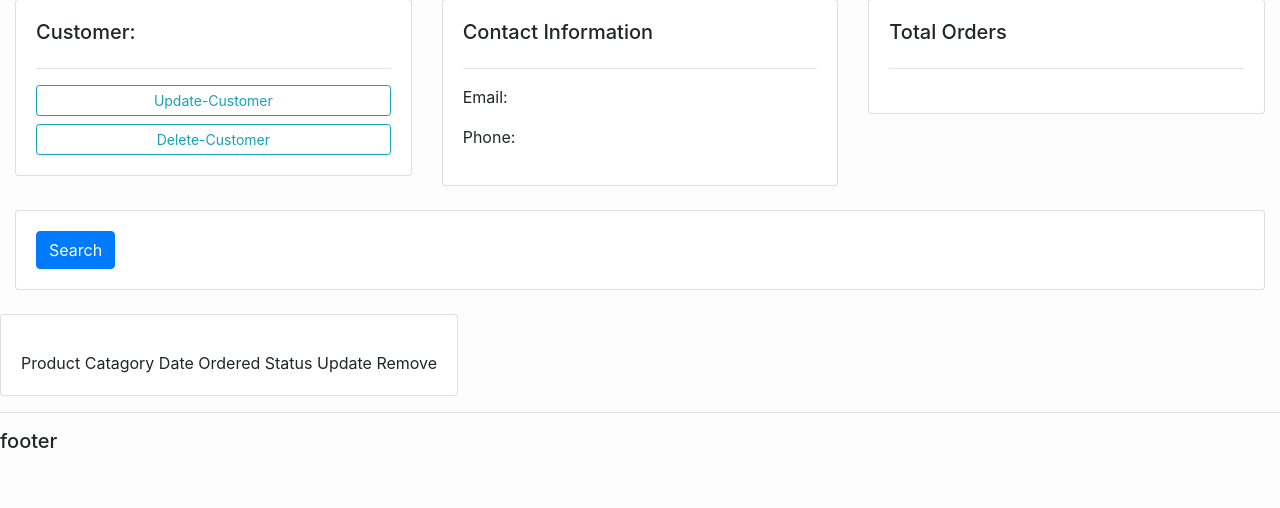
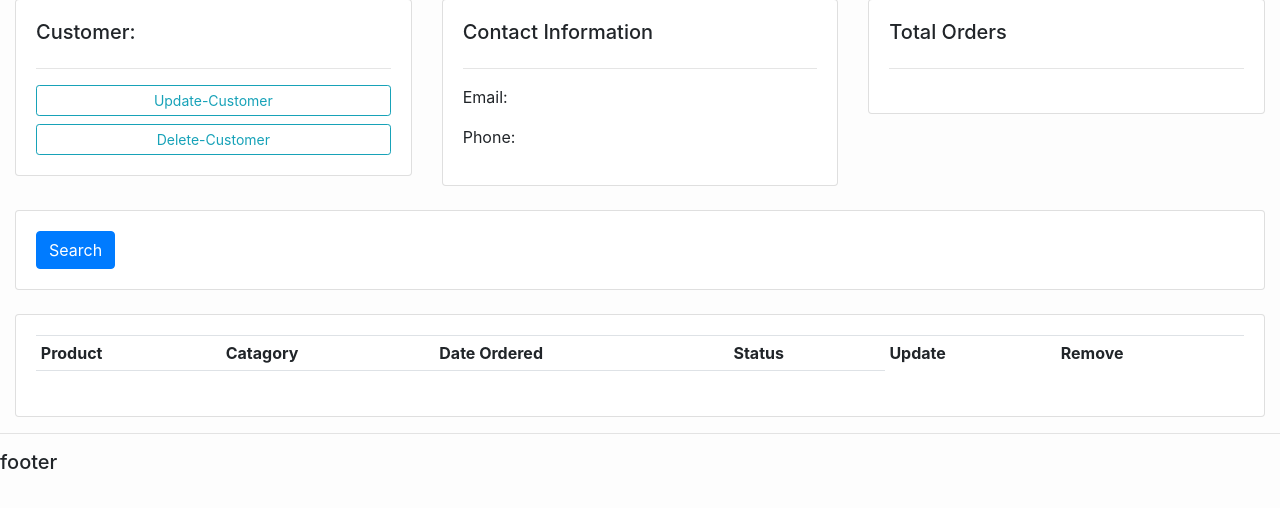
Before and after one commit to beba2123/Customer-Managment, a Django app: template acounts/templates/acounts/customer.html in a window 1280 px wide. Shown: the part 141-649 px from the top of the page. Run offline with Django 4.2, Linux system fonts and the light colour scheme; the template is opened without the code that fills it: values that come from a table or form of the project are taken from there, others are empty; tables that the repository leaves empty hold one stand-in row (values such as "Sample post"); lists and menus that the app fills with data are empty.

Commit message:
make it more dynamic using PK

```diff
--- a/acounts/templates/acounts/customer.html
+++ b/acounts/templates/acounts/customer.html
@@ -47,9 +47,9 @@
 <br>
 
 <div class="row">
-    <div class="card-md">
+    <div class="col-md">
         <div class="card card-body" >
-            <table class="table table-sm"></table>
+            <table class="table table-sm">
                 <tr>
                     <th>Product</th>
                     <th>Catagory</th>
@@ -58,6 +58,12 @@
                     <th>Update</th>
                     <th>Remove</th>
                 </tr>
+                {% for order in orders %}
+                  <td></td>
+                  <td></td>
+                  <td></td>
+                  <td></td>
+                {%endfor%}
             </table>
         </div>
     </div>
--- a/acounts/templates/acounts/status.html
+++ b/acounts/templates/acounts/status.html
@@ -8,7 +8,7 @@
           <h5 class="card-title">Total Orders</h5>
         </div>
         <div class="card-body">
-          <h3 class="card-title"></h3>
+          <h3 class="card-title">{{total_orders}}</h3>
         </div>
       </div>
     </div>
@@ -21,7 +21,7 @@
           <h5 class="card-title">Orders Delivered</h5>
         </div>
         <div class="card-body">
-          <h3 class="card-title"></h3>
+          <h3 class="card-title">{{order_delivered}}</h3>
         </div>
       </div>
     </div>
@@ -34,7 +34,7 @@
           <h5 class="card-title">Orders Pending</h5>
         </div>
         <div class="card-body">
-          <h3 class="card-title"></h3>
+          <h3 class="card-title">{{order_pending}}</h3>
         </div>
       </div>
     </div>
--- a/acounts/urls.py
+++ b/acounts/urls.py
@@ -3,5 +3,5 @@
 urlpatterns = [
     path('',views.home),
     path('products/', views.products),
-    path('customer/', views.customer),
+    path('customer/<str:pk>', views.customer),
 ]
```
Also changed, not shown: acounts/views.py (+8 -5 lines), acounts/README.md.
